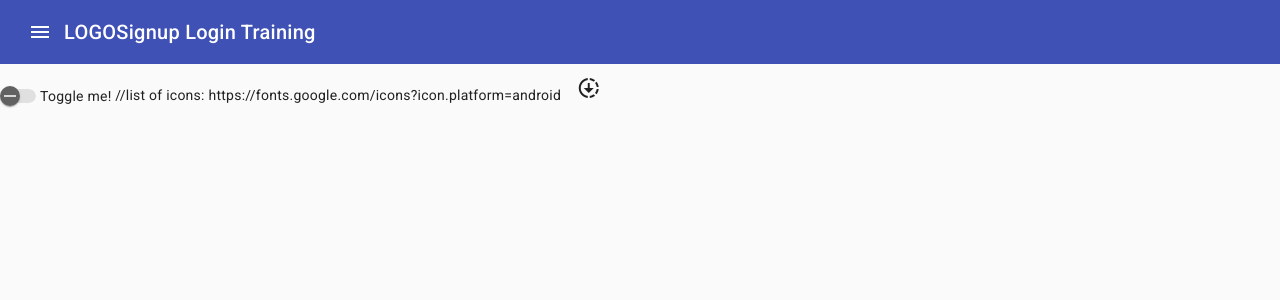
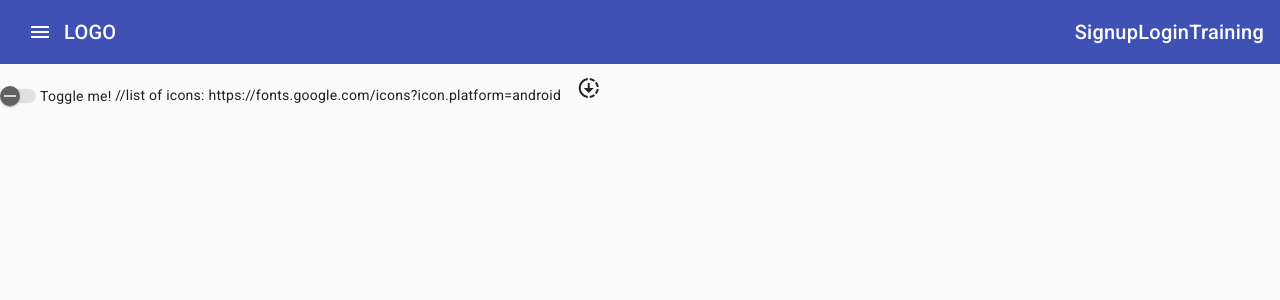
Before and after one commit to med31/angular-material-learn, an Angular app: page / in a window 1280 px wide. Shown: the top 300 px of the page. Built offline with nearby package versions, Linux system fonts and the light colour scheme.

Commit message:
use fxLayout to deplace element of toolbar to the right

```diff
--- a/src/app/app.component.html
+++ b/src/app/app.component.html
@@ -10,7 +10,7 @@
         </button>
       </div>
       <div> LOGO</div>
-      <div>
+      <div fxFlex fxLayout fxLayoutAlign="flex-end">
         <a routerLink="/signup"> Signup </a>
         <a routerLink="/login"> Login </a>
         <a routerLink="/training"> Training </a>
```
